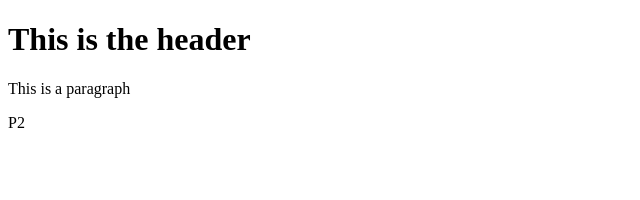
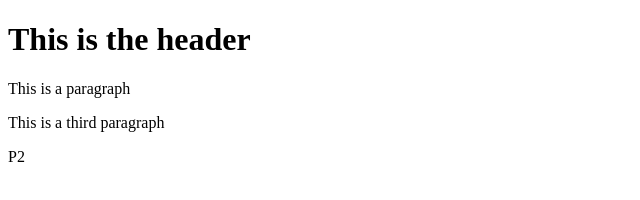
Before and after one commit to BrandRichard333/Test01, a website: page index.html in a window 1280 px wide. Shown: the whole page, without its empty margins (0-640 px from the left). Drawn offline with Linux system fonts and the light colour scheme.

Commit message:
fourth commit

```diff
--- a/index.html
+++ b/index.html
@@ -5,6 +5,7 @@
     <body>
         <h1>This is the header</h1>
         <p>This is a paragraph</p>
+        <p>This is a third paragraph</p>
         <p>P2</p>
     </body>
 </html>
```
Also changed, not shown: package.json (added, +24 -0 lines), 1 other file.
